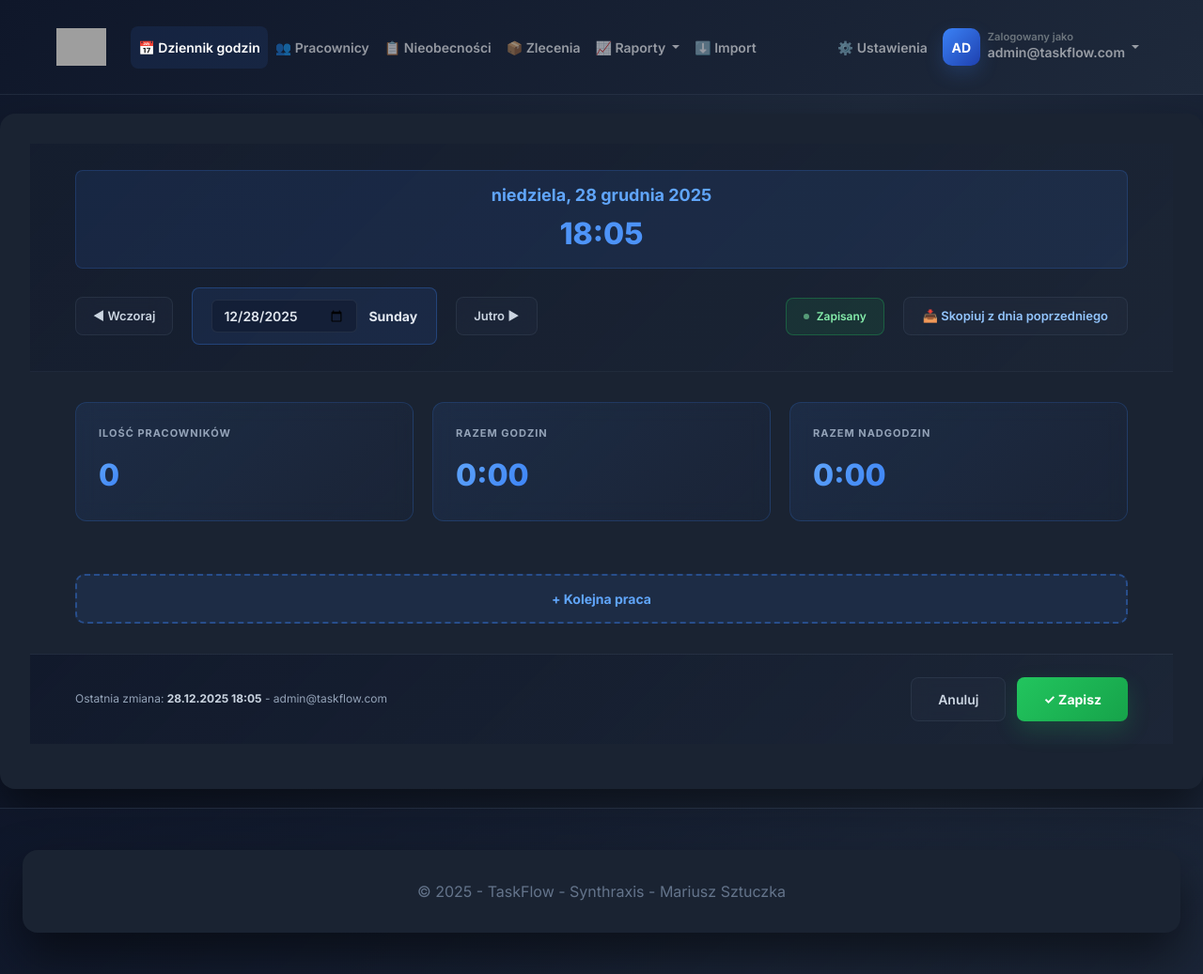
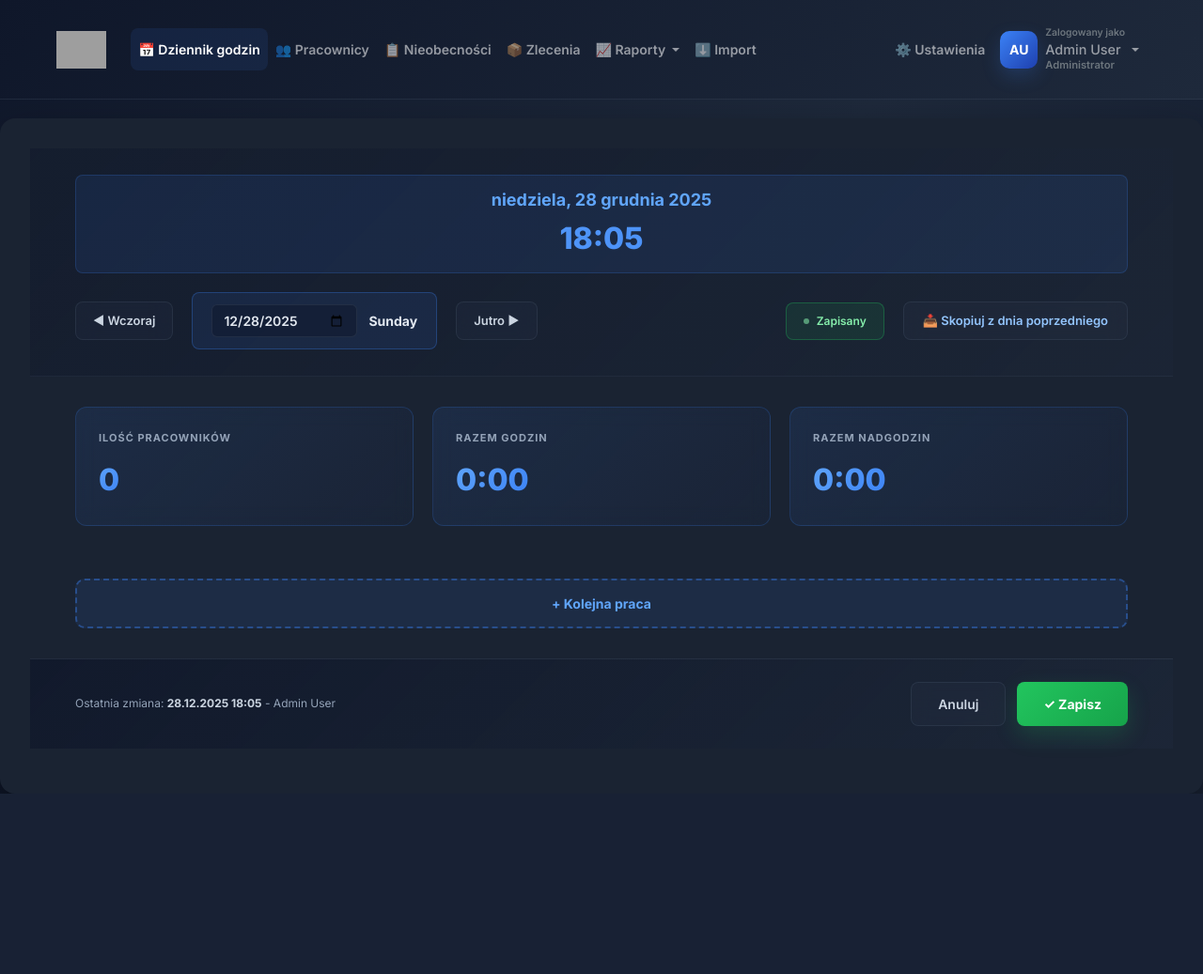
Before and after one commit to msztuczka666/TaskFlow, an ASP.NET Core app: page / in a window 1280 px wide. Shown: the whole page at 94% size. After the commit the page ends 845 px from the top, so only its background shows below. Run offline with ASP.NET Core 8, Linux system fonts and the light colour scheme; a user stored in the database is signed in; style sheets or scripts are compiled from the project's sources; some libraries are stand-ins or nearby versions; grey boxes are pictures that could not be loaded.

Commit message:
Enhance Dziennik godzin: time range 00:30-24:00, employee sort A-Z by first name, enhanced user avatar with position and full name, footer only on time tracking page
Co-authored-by: msztuczka666 <251109221+msztuczka666@users.noreply.github.com>

```diff
--- a/TaskFlow/Controllers/HomeController.cs
+++ b/TaskFlow/Controllers/HomeController.cs
@@ -31,10 +31,10 @@ public class HomeController : Controller
                 .ToListAsync()
         };
 
-        // Pobierz wszystkich pracowników
+        // Pobierz wszystkich pracowników (sortowanie A-Z po imieniu i nazwisku)
         var wszyscyPracownicy = await _context.Pracownicy
-            .OrderBy(p => p.Nazwisko)
-            .ThenBy(p => p.Imie)
+            .OrderBy(p => p.Imie)
+            .ThenBy(p => p.Nazwisko)
             .ToListAsync();
 
         // Pobierz ewidencję czasu dla wybranej daty
--- a/TaskFlow/Views/Home/Index.cshtml
+++ b/TaskFlow/Views/Home/Index.cshtml
@@ -1,3 +1,4 @@
+@inject Microsoft.AspNetCore.Identity.UserManager<TaskFlow.Models.ApplicationUser> UserManager
 @model TaskFlow.ViewModels.DziennikGodzinViewModel
 @{
     ViewData["Title"] = "Dziennik Godzin";
@@ -69,7 +70,13 @@
     <!-- FOOTER -->
     <div class="footer">
         <div class="footer-left">
-            Ostatnia zmiana: <strong>@DateTime.Now.ToString("dd.MM.yyyy HH:mm")</strong> - @User.Identity.Name
+            @{
+                var currentUser = await UserManager.GetUserAsync(User);
+                var lastChangeUser = currentUser != null && !string.IsNullOrEmpty(currentUser.Imie) && !string.IsNullOrEmpty(currentUser.Nazwisko)
+                    ? $"{currentUser.Imie} {currentUser.Nazwisko}"
+                    : User.Identity.Name;
+            }
+            Ostatnia zmiana: <strong>@DateTime.Now.ToString("dd.MM.yyyy HH:mm")</strong> - @lastChangeUser
         </div>
         <div class="footer-right">
             <button class="btn-cancel" onclick="cancelChanges()">Anuluj</button>
@@ -108,12 +115,13 @@
         let isDirty = false;
         let entryIdCounter = 1;
 
-        // Generate time options (every 30 minutes)
+        // Generate time options (every 30 minutes from 00:30 to 24:00)
         function generateTimeOptions() {
             const options = [];
-            for (let h = 6; h <= 24; h++) {
+            for (let h = 0; h <= 24; h++) {
                 for (let m = 0; m < 60; m += 30) {
-                    if (h === 24 && m > 0) break;
+                    if (h === 0 && m === 0) continue; // Skip 00:00
+                    if (h === 24 && m > 0) break;      // Stop after 24:00
                     const hour = h.toString().padStart(2, '0');
                     const minute = m.toString().padStart(2, '0');
                     options.push(`${hour}:${minute}`);
--- a/TaskFlow/Views/Shared/_Layout.cshtml
+++ b/TaskFlow/Views/Shared/_Layout.cshtml
@@ -1,3 +1,4 @@
+@inject Microsoft.AspNetCore.Identity.UserManager<TaskFlow.Models.ApplicationUser> UserManager
 <!DOCTYPE html>
 <html lang="pl">
 <head>
@@ -64,8 +65,20 @@
                             <a class="nav-link dropdown-toggle d-flex align-items-center" href="#" id="userDropdown" role="button" data-bs-toggle="dropdown" aria-expanded="false">
                                 <div class="user-avatar me-2">
                                     @{
+                                        var currentUser = await UserManager.GetUserAsync(User);
+                                        var displayName = "";
+                                        var userPosition = "";
+                                        var initials = "";
+
+                                        if (currentUser != null && !string.IsNullOrEmpty(currentUser.Imie) && !string.IsNullOrEmpty(currentUser.Nazwisko))
+                                        {
+                                            displayName = $"{currentUser.Imie} {currentUser.Nazwisko}";
+                                            initials = currentUser.Imie[0].ToString().ToUpper() + currentUser.Nazwisko[0].ToString().ToUpper();
+                                        }
+                                        else
+                                        {
                                             var userName = User.Identity.Name ?? "?";
-                                        var initials = "";
+                                            displayName = userName;
                                             var parts = userName.Split('@')[0].Split('.');
                                             if (parts.Length >= 2 && parts[0].Length > 0 && parts[1].Length > 0)
                                             {
@@ -80,11 +93,27 @@
                                                 initials = userName.ToUpper();
                                             }
                                         }
+
+                                        // Determine position based on role
+                                        if (User.IsInRole("Admin"))
+                                        {
+                                            userPosition = "Administrator";
+                                        }
+                                        else if (User.IsInRole("Kierownik"))
+                                        {
+                                            userPosition = "Kierownik";
+                                        }
+                                        else
+                                        {
+                                            userPosition = "Pracownik";
+                                        }
+                                    }
                                     @initials
                                 </div>
                                 <div class="d-none d-md-block">
-                                    <small class="d-block text-muted" style="font-size: 0.7rem; line-height: 1;">Zalogowany jako</small>
-                                    <span>@User.Identity.Name</span>
+                                    <small class="d-block text-muted" style="font-size: 0.65rem; line-height: 1; margin-bottom: 2px;">Zalogowany jako</small>
+                                    <span style="font-size: 0.9rem; font-weight: 500; display: block;">@displayName</span>
+                                    <small class="d-block text-muted" style="font-size: 0.7rem; line-height: 1;">@userPosition</small>
                                 </div>
                             </a>
                             <ul class="dropdown-menu dropdown-menu-end" aria-labelledby="userDropdown">
@@ -94,8 +123,8 @@
                                     <li><hr class="dropdown-divider"></li>
                                 }
                                 <li>
-                                    <form asp-controller="Account" asp-action="Logout" method="post" class="px-3">
-                                        <button type="submit" class="btn btn-link dropdown-item">Wyloguj</button>
+                                    <form asp-controller="Account" asp-action="Logout" method="post" class="d-inline">
+                                        <button type="submit" class="dropdown-item">Wyloguj</button>
                                     </form>
                                 </li>
                             </ul>
@@ -132,11 +161,14 @@
         </main>
     </div>
 
+    @if (ViewContext.RouteData.Values["Controller"]?.ToString() != "Home" || ViewContext.RouteData.Values["Action"]?.ToString() != "Index")
+    {
         <footer>
             <div class="container">
                 © 2025 - TaskFlow - Synthraxis - Mariusz Sztuczka
             </div>
         </footer>
+    }
     <script src="~/lib/jquery/dist/jquery.min.js"></script>
     <script src="~/lib/bootstrap/dist/js/bootstrap.bundle.min.js"></script>
     <script src="~/js/site.js" asp-append-version="true"></script>
```
Lines whose indentation alone changed are shown as unchanged.
